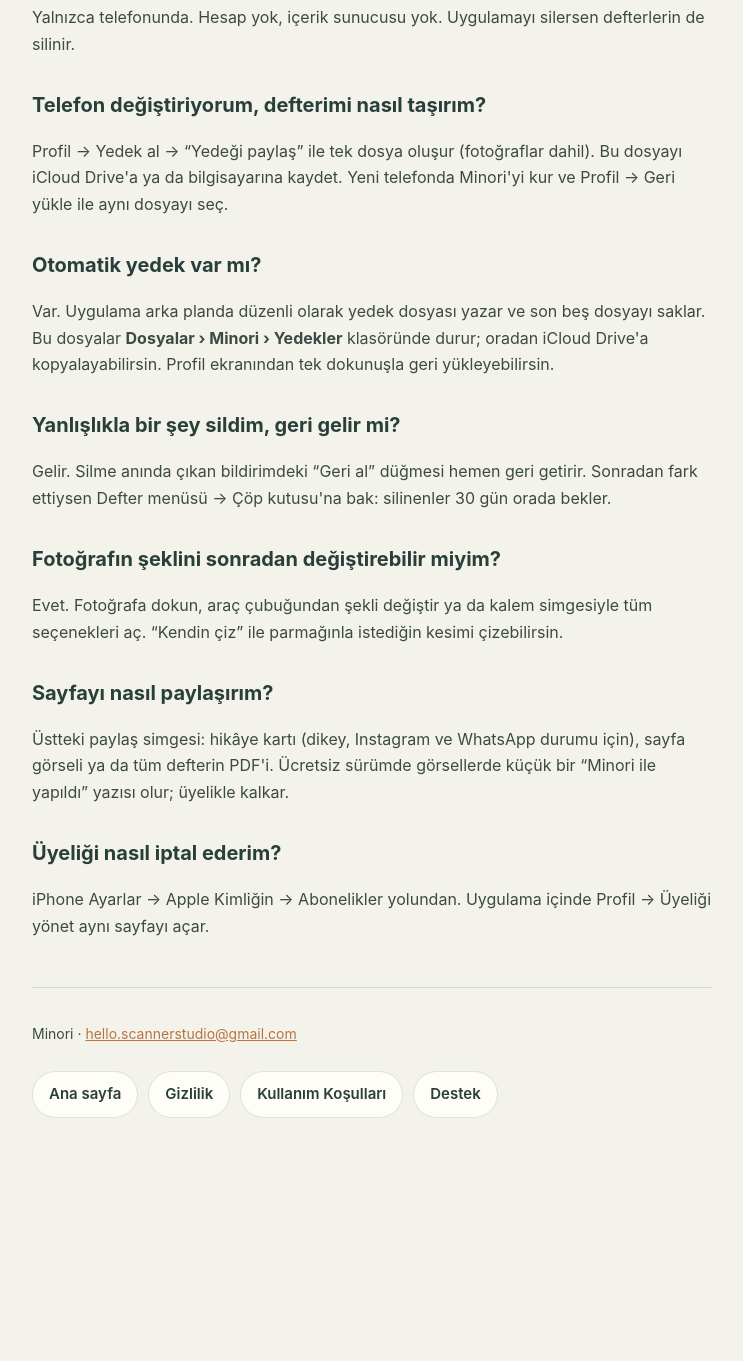
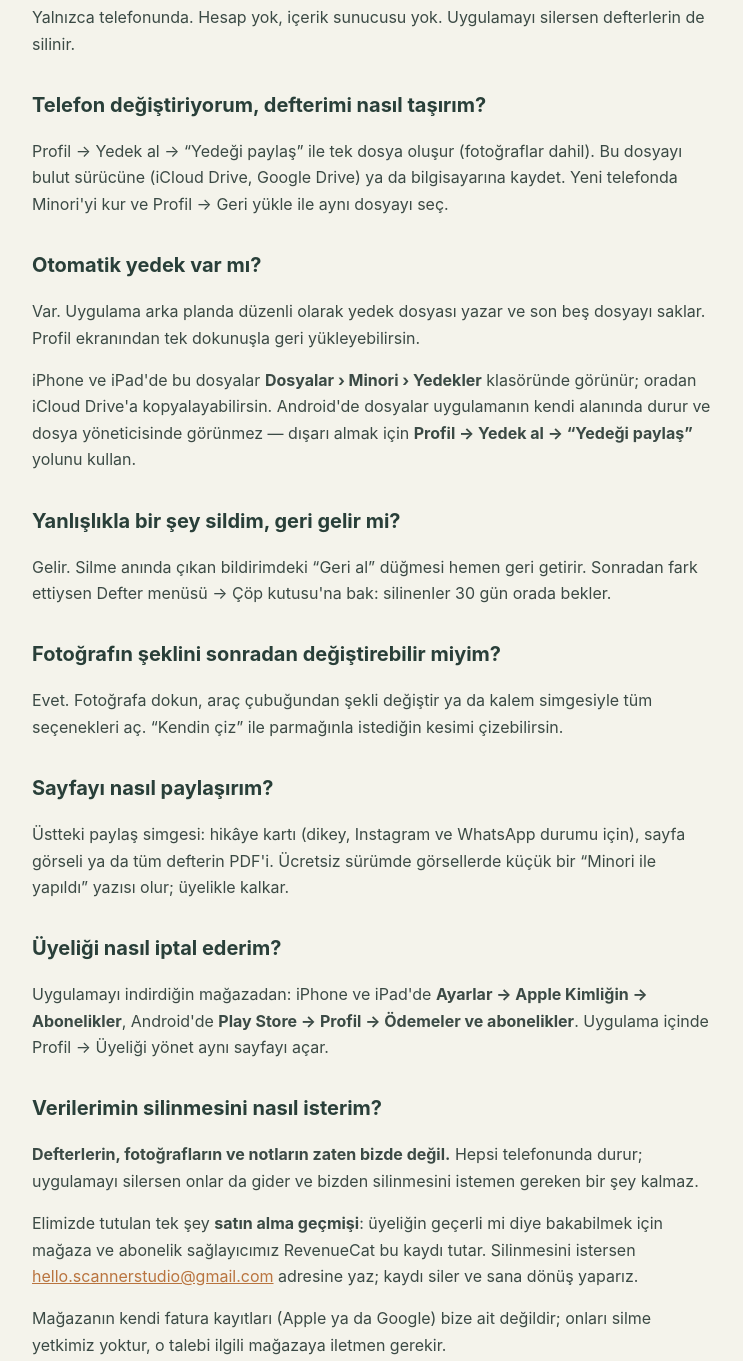
Before and after one commit to sezkus/minori-site, a plain HTML site: page destek.html in a window 1280 px wide. Shown: the part 400-1761 px from the top of the page, without its empty margins (268-1011 px from the left). Before the commit the page ends 1590 px from the top, so only its background shows below. Drawn offline with Linux system fonts and the light colour scheme.

Commit message:
Veri silme yolu ve iki mağazaya göre destek metni
Play'in Veri güvenliği formu 'kullanıcı verisinin silinmesini talep
edebiliyor mu' diye soruyor; 'evet' diyebilmek için yazılı bir yol
gerekiyordu. Destek sayfasına silme maddesi eklendi, iki gizlilik
sayfası da oraya bağlandı.

Destek sayfasındaki üç iOS'a özel anlatım iki platformu birden
anlatacak şekilde yeniden yazıldı; otomatik yedeklerin Android'de
dosya yöneticisinde görünmediği açıkça söylendi.

Co-Authored-By: Claude Opus 5 <noreply@anthropic.com>

```diff
--- a/destek.html
+++ b/destek.html
@@ -30,13 +30,17 @@
 <p>Yalnızca telefonunda. Hesap yok, içerik sunucusu yok. Uygulamayı silersen defterlerin de silinir.</p>
 
 <h2>Telefon değiştiriyorum, defterimi nasıl taşırım?</h2>
-<p>Profil → Yedek al → “Yedeği paylaş” ile tek dosya oluşur (fotoğraflar dahil). Bu dosyayı iCloud Drive'a
-ya da bilgisayarına kaydet. Yeni telefonda Minori'yi kur ve Profil → Geri yükle ile aynı dosyayı seç.</p>
+<p>Profil → Yedek al → “Yedeği paylaş” ile tek dosya oluşur (fotoğraflar dahil). Bu dosyayı bulut
+sürücüne (iCloud Drive, Google Drive) ya da bilgisayarına kaydet. Yeni telefonda Minori'yi kur ve
+Profil → Geri yükle ile aynı dosyayı seç.</p>
 
 <h2>Otomatik yedek var mı?</h2>
 <p>Var. Uygulama arka planda düzenli olarak yedek dosyası yazar ve son beş dosyayı saklar.
-Bu dosyalar <strong>Dosyalar › Minori › Yedekler</strong> klasöründe durur; oradan iCloud Drive'a
-kopyalayabilirsin. Profil ekranından tek dokunuşla geri yükleyebilirsin.</p>
+Profil ekranından tek dokunuşla geri yükleyebilirsin.</p>
+<p>iPhone ve iPad'de bu dosyalar <strong>Dosyalar › Minori › Yedekler</strong> klasöründe görünür;
+oradan iCloud Drive'a kopyalayabilirsin. Android'de dosyalar uygulamanın kendi alanında durur ve
+dosya yöneticisinde görünmez — dışarı almak için <strong>Profil → Yedek al → “Yedeği paylaş”</strong>
+yolunu kullan.</p>
 
 <h2>Yanlışlıkla bir şey sildim, geri gelir mi?</h2>
 <p>Gelir. Silme anında çıkan bildirimdeki “Geri al” düğmesi hemen geri getirir.
@@ -52,8 +56,19 @@ ya da tüm defterin PDF'i. Ücretsiz sürümde görsellerde küçük bir “Mino
 üyelikle kalkar.</p>
 
 <h2>Üyeliği nasıl iptal ederim?</h2>
-<p>iPhone Ayarlar → Apple Kimliğin → Abonelikler yolundan. Uygulama içinde Profil → Üyeliği yönet
-aynı sayfayı açar.</p>
+<p>Uygulamayı indirdiğin mağazadan: iPhone ve iPad'de <strong>Ayarlar → Apple Kimliğin →
+Abonelikler</strong>, Android'de <strong>Play Store → Profil → Ödemeler ve abonelikler</strong>.
+Uygulama içinde Profil → Üyeliği yönet aynı sayfayı açar.</p>
+
+<h2>Verilerimin silinmesini nasıl isterim?</h2>
+<p><strong>Defterlerin, fotoğrafların ve notların zaten bizde değil.</strong> Hepsi telefonunda
+durur; uygulamayı silersen onlar da gider ve bizden silinmesini istemen gereken bir şey kalmaz.</p>
+<p>Elimizde tutulan tek şey <strong>satın alma geçmişi</strong>: üyeliğin geçerli mi diye bakabilmek
+için mağaza ve abonelik sağlayıcımız RevenueCat bu kaydı tutar. Silinmesini istersen
+<a href="mailto:hello.scannerstudio@gmail.com?subject=Veri%20silme%20talebi">hello.scannerstudio@gmail.com</a>
+adresine yaz; kaydı siler ve sana dönüş yaparız.</p>
+<p>Mağazanın kendi fatura kayıtları (Apple ya da Google) bize ait değildir; onları silme yetkimiz
+yoktur, o talebi ilgili mağazaya iletmen gerekir.</p>
 <footer class="site">
   <p>Minori · <a href="mailto:hello.scannerstudio@gmail.com">hello.scannerstudio@gmail.com</a></p>
   <nav class="links">
```
Also changed, not shown: gizlilik.html (+4 -0 lines), privacy-en.html (+3 -0 lines).
